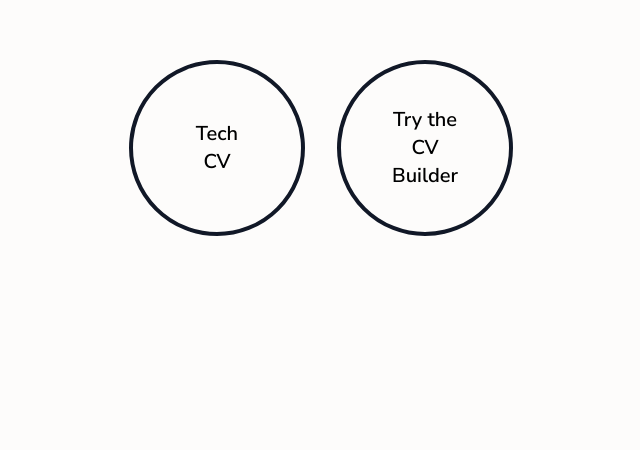
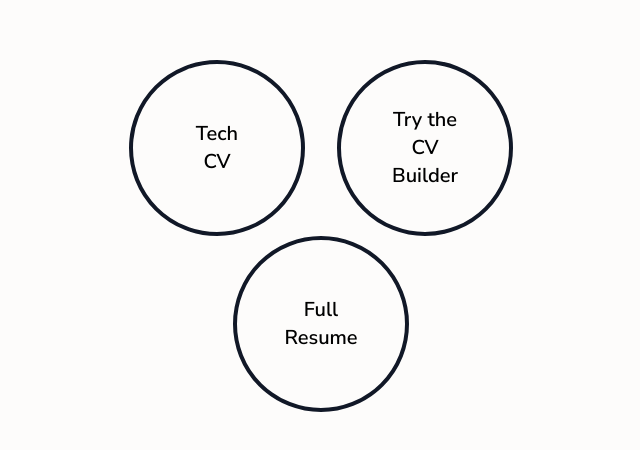
Before and after one commit to leilabb/cv-builder, a React (Vite) app: page / in a window 1280 px wide. Shown: the part 116-566 px from the top of the page, without its empty margins (319-959 px from the left). Built offline with nearby package versions, Linux system fonts and the light colour scheme; no server answers.

Commit message:
add full resume pdf as link

```diff
--- a/src/pages/Home.jsx
+++ b/src/pages/Home.jsx
@@ -2,6 +2,7 @@ import { Link } from "react-router-dom";
 
 export default function Home() {
   return (
+    <div>
       <div className="flex h-full w-full flex-col md:flex-row justify-center items-center">
         <Link to="/cv" className="mt-40 flex justify-center items-center">
           <button className="p-12 mb-8 md:mb-0 items-center font-semibold justify-center text-xl h-44 w-44 rounded-full border-4 border-gray-900 flex hover:bg-yellow-300">
@@ -17,5 +18,14 @@ export default function Home() {
           </button>
         </Link>
       </div>
+      <a
+        href="../assets/full-resume.pdf"
+        className=" flex justify-center items-center"
+      >
+        <button className="p-12 items-center font-semibold justify-center text-xl h-44 w-44 rounded-full border-4 border-gray-900 flex hover:bg-yellow-300">
+          <p className="flex ">Full Resume</p>
+        </button>
+      </a>
+    </div>
   );
 }
```
Also changed, not shown: 2 other files (tests, documents, lock files or other folders). Lines whose indentation alone changed are shown as unchanged.
